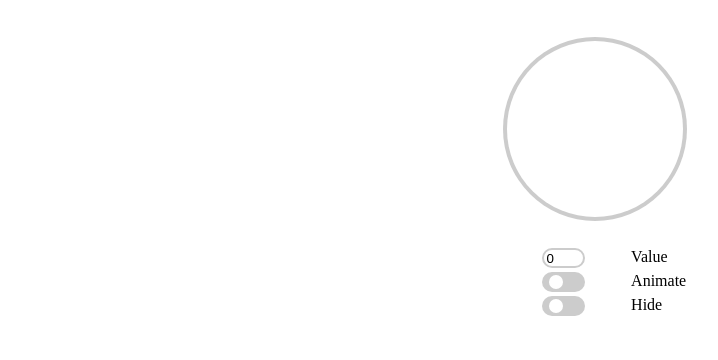
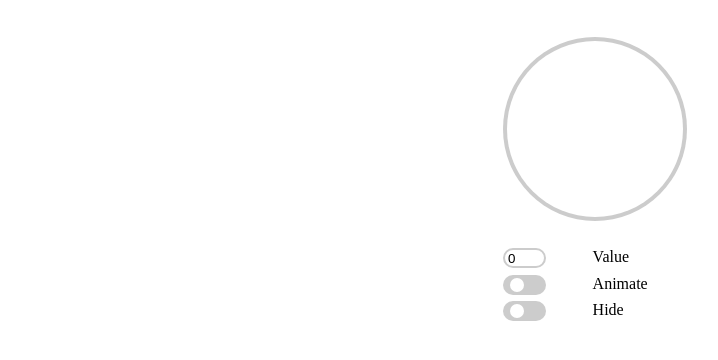
Before and after one commit to whereismysoft/whereismysoft.github.io, a plain HTML site: page index.html in a window 1280 px wide. Shown: the part 84-444 px from the top of the page, without its empty margins (45-763 px from the left). Drawn offline with Linux system fonts and the light colour scheme.

```diff
--- a/style.css
+++ b/style.css
@@ -9,12 +9,12 @@
 }
 
 .inputs{
-	display: grid !important;
+	display: block !important;
 	/* position: relative; */
     justify-content: center;
 	margin-top: 15%;
-    width: 120px;
-	height: 71px;
+    width: 71px;
+	height: 100px;
 }
 .input-box{
 	display: inline-flex !important;
```
